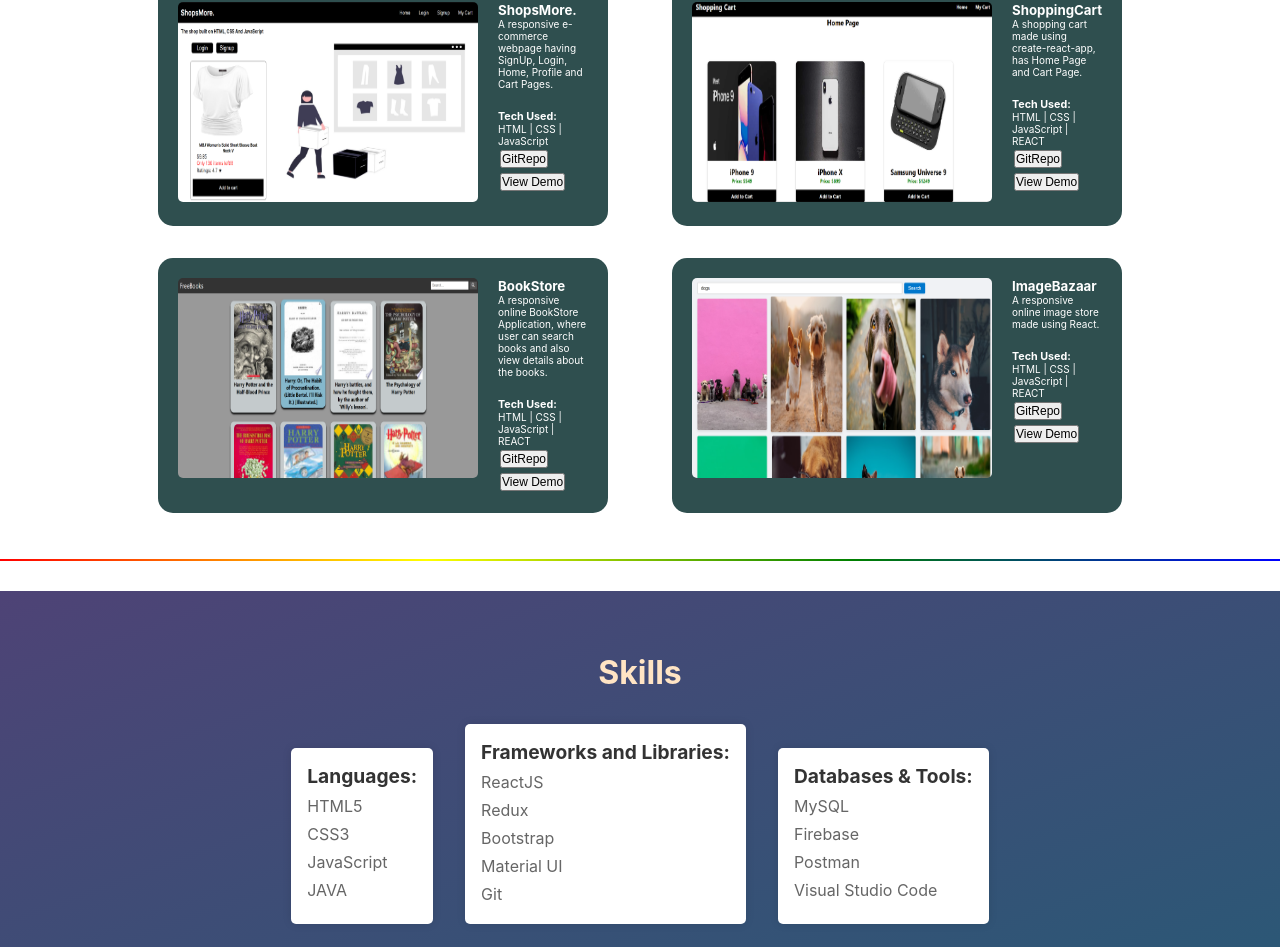
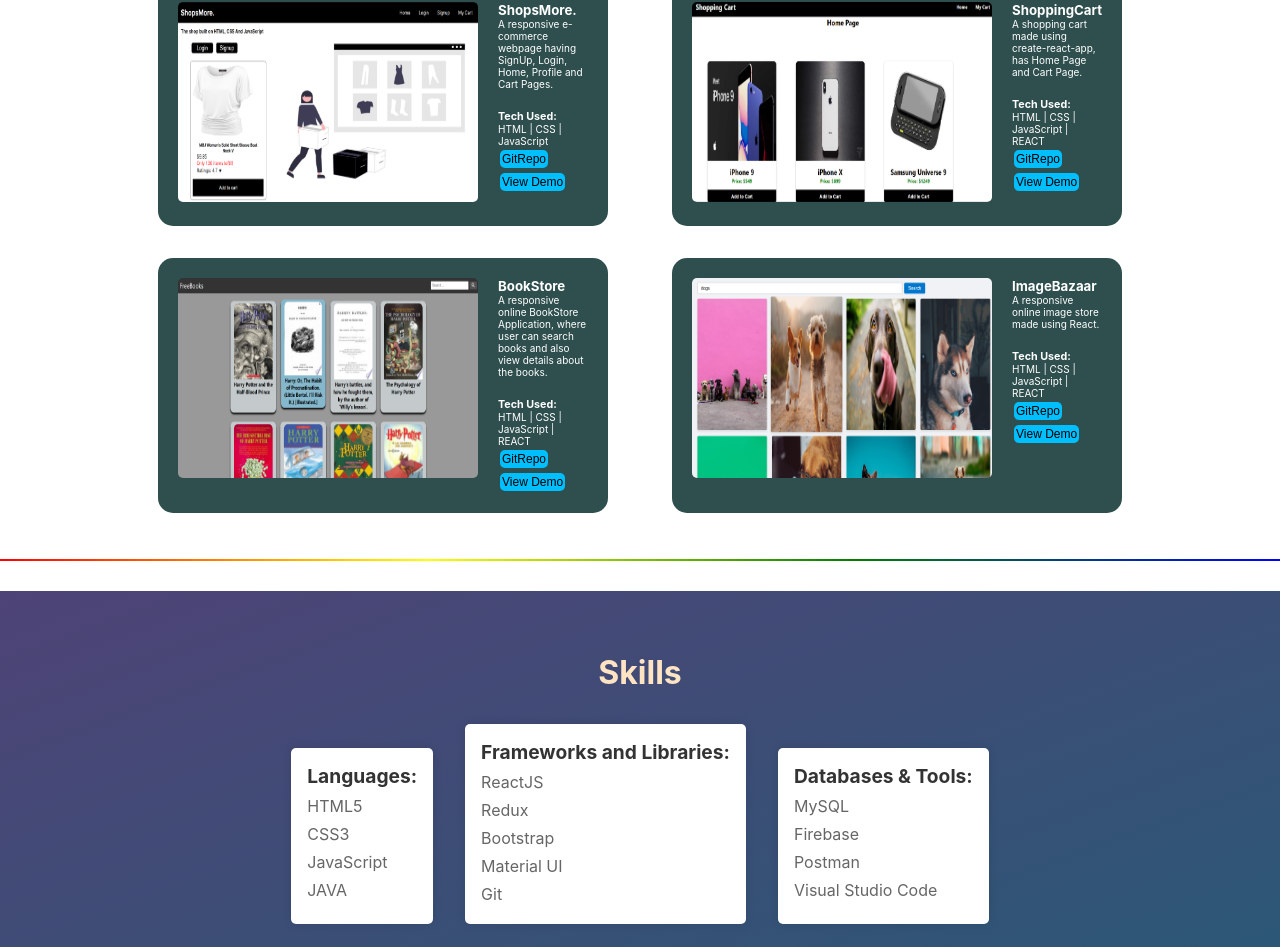
Before and after one commit to sanjeetsk/portfolio, a React (Create React App) app: page / in a window 1280 px wide. Shown: the part 1115-2062 px from the top of the page. Built offline with nearby package versions, Linux system fonts and the light colour scheme.

Commit message:
wordFlicker

```diff
--- a/src/Component/Project/Project.css
+++ b/src/Component/Project/Project.css
@@ -22,6 +22,10 @@ h1 {
     gap: 20px;
 }
 
+.project:hover{
+    transform: scale(1.1);
+}
+
 .detail {
     color: white;
 }
@@ -33,10 +37,12 @@ h1 {
 }
 
 .detail button {
+    background-color: deepskyblue;
+    padding: 2px;
     font-size: 12px;
     margin: 2px;
-    outline: none !important;
-    cursor: pointer;
+    border: none;
+    border-radius: 5px;
     transition: all ease-in-out .1s;
 }
 
```
Also changed, not shown: src/Component/Project/Project.js (+8 -8 lines).
